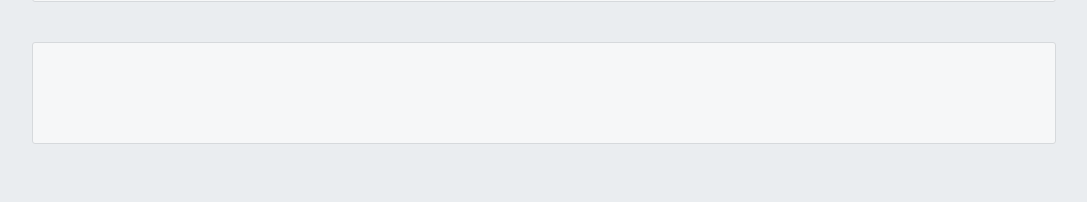
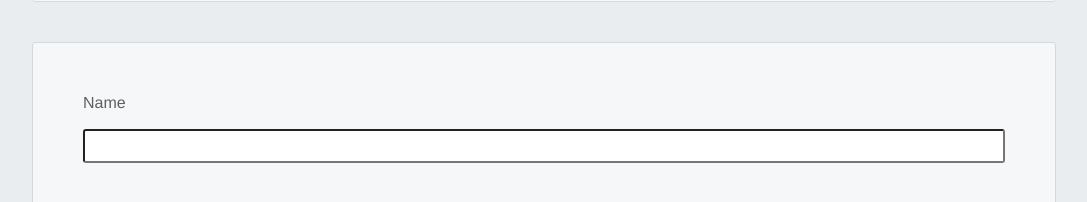
Before and after one commit to RomanFisc/form-practice, a plain HTML site: page index.html in a window 1280 px wide. Shown: the part 220-422 px from the top of the page, without its empty margins (96-1183 px from the left). Drawn offline with Linux system fonts and the light colour scheme.

Commit message:
form row creation + styling

```diff
--- a/index.html
+++ b/index.html
@@ -12,6 +12,10 @@
         this form.</em></p>
     </header>
     <form action="" method="get" class="speaker-form">
+      <div class="form-row">
+        <label for="full-name">Name</label>
+        <input type="text" id="full-name" name="full-name">
+      </div>
 
     </form>
 
--- a/styles.css
+++ b/styles.css
@@ -41,3 +41,24 @@ body {
     padding: 50px;
     margin: 0 0 40px 0;
 }
+
+.form-row {
+    margin-bottom: 40px;
+    display: flex;
+    justify-content: flex-start;
+    flex-direction: column;
+    flex-wrap: wrap;
+}
+
+.form-row input[type='text'] {
+    background-color: #FFFFFF;
+    border: 1px soild #D6D9DC;
+    border-radius: 3px;
+    width: 100%;
+    padding: 7px;
+    font-size: 14px;
+}
+
+.form-row label {
+    margin-bottom: 15px;
+}
```
